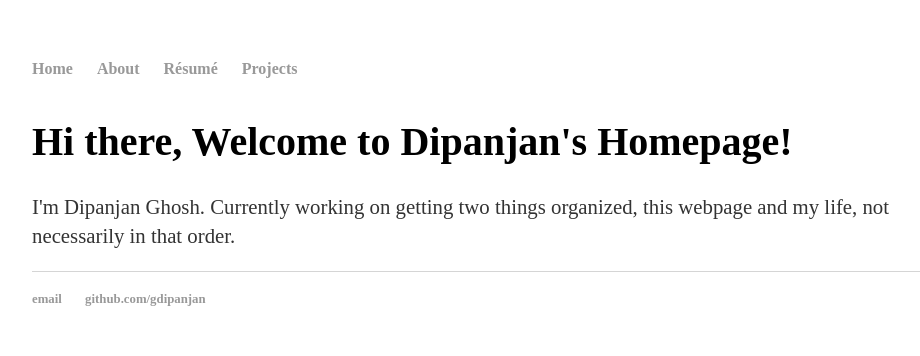
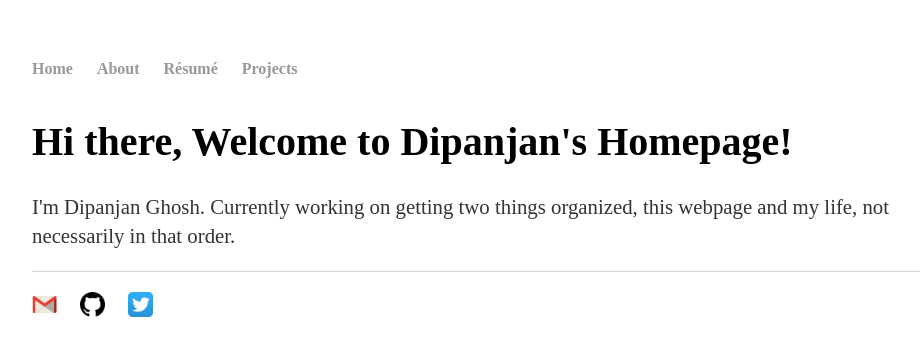
Before and after one commit to gdipanjan/gdipanjan.github.io, a Jekyll site: the page built from index.html, in a window 1280 px wide. Shown: the top 356 px of the page, without its empty margins (160-1080 px from the left). Built offline with Jekyll 4.4.1, drawn with Linux system fonts in a browser that asks for light colours.

Commit message:
Update index.html
incorporate layout in index.html

```diff
--- a/index.html
+++ b/index.html
@@ -1,33 +1,8 @@
-<!DOCTYPE html>
-<html>
-	<head>
-		<title>Dipanjan Ghosh</title>
-		<!-- link to main stylesheet -->
-		<link rel="stylesheet" type="text/css" href="/css/main.css">
-
-
-	</head>
-	<body>
-		<nav align="justify">
-    		<ul>
-        		<li><a href="/">Home</a></li>
-	        	<li><a href="/about">About</a></li>
-        		<li><a href="/resume.pdf">R&eacute;sum&eacute;</a></li>
-        		<li><a href="/projects">Projects</a></li>
-
-    		</ul>
-		</nav>
-		<div class="container">
-    <div class="blurb">
-	    <h1>Hi there, Welcome to Dipanjan's Homepage!</h1>
-	          <p>I'm Dipanjan Ghosh. Currently working on getting two things organized, this webpage and my life, not necessarily in that order.</p>
-    </div><!-- /.blurb -->
-		</div><!-- /.container -->
-		<footer>
-    		<ul>
-        		<li><a href="mailto:dipanjan.0001@gmail.com">email</a></li>
-        		<li><a href="https://github.com/gdipanjan">github.com/gdipanjan</a></li>
-			</ul>
-		</footer>
-	</body>
-</html>
+---
+layout: default
+title: Dipanjan Ghosh
+---
+<div class="blurb">
+	<h1>Hi there, Welcome to Dipanjan's Homepage!</h1>
+	<p>I'm Dipanjan Ghosh. Currently working on getting two things organized, this webpage and my life, not necessarily in that order.</p>
+</div><!-- /.blurb -->
```
